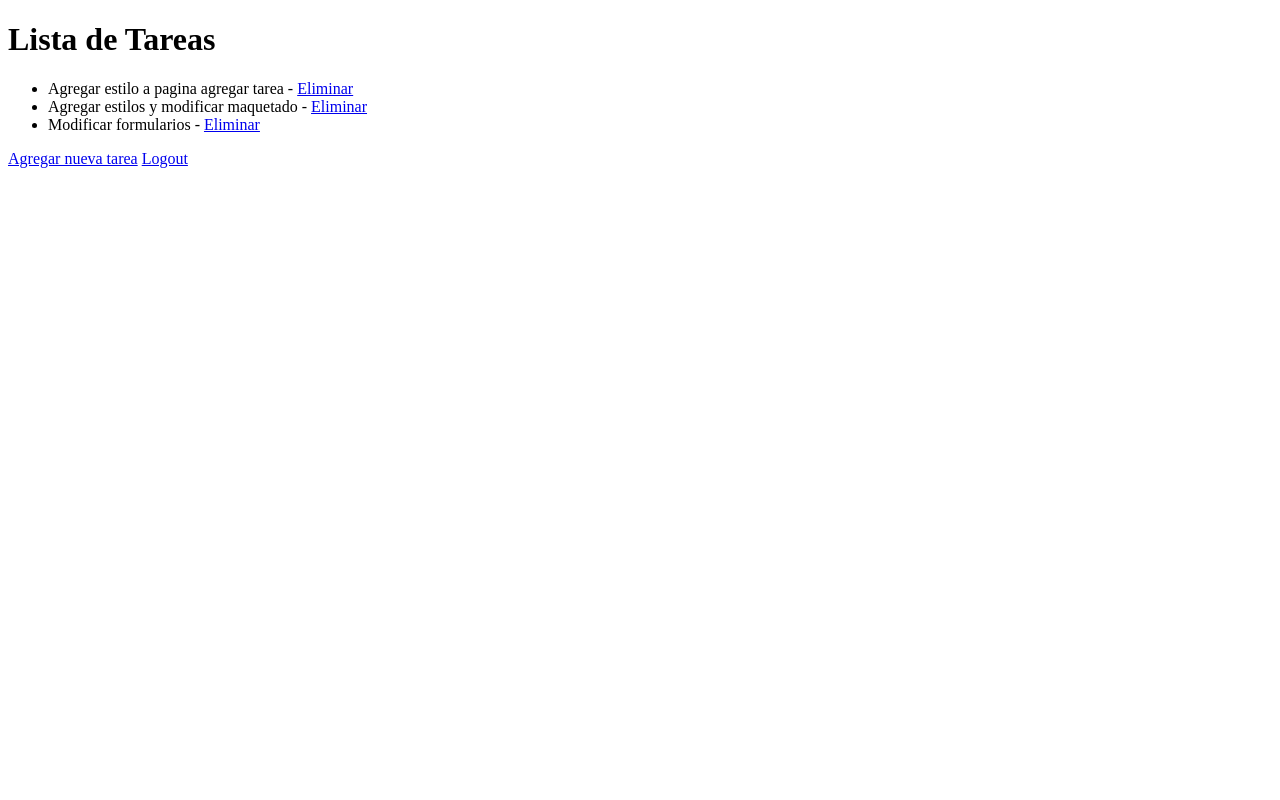
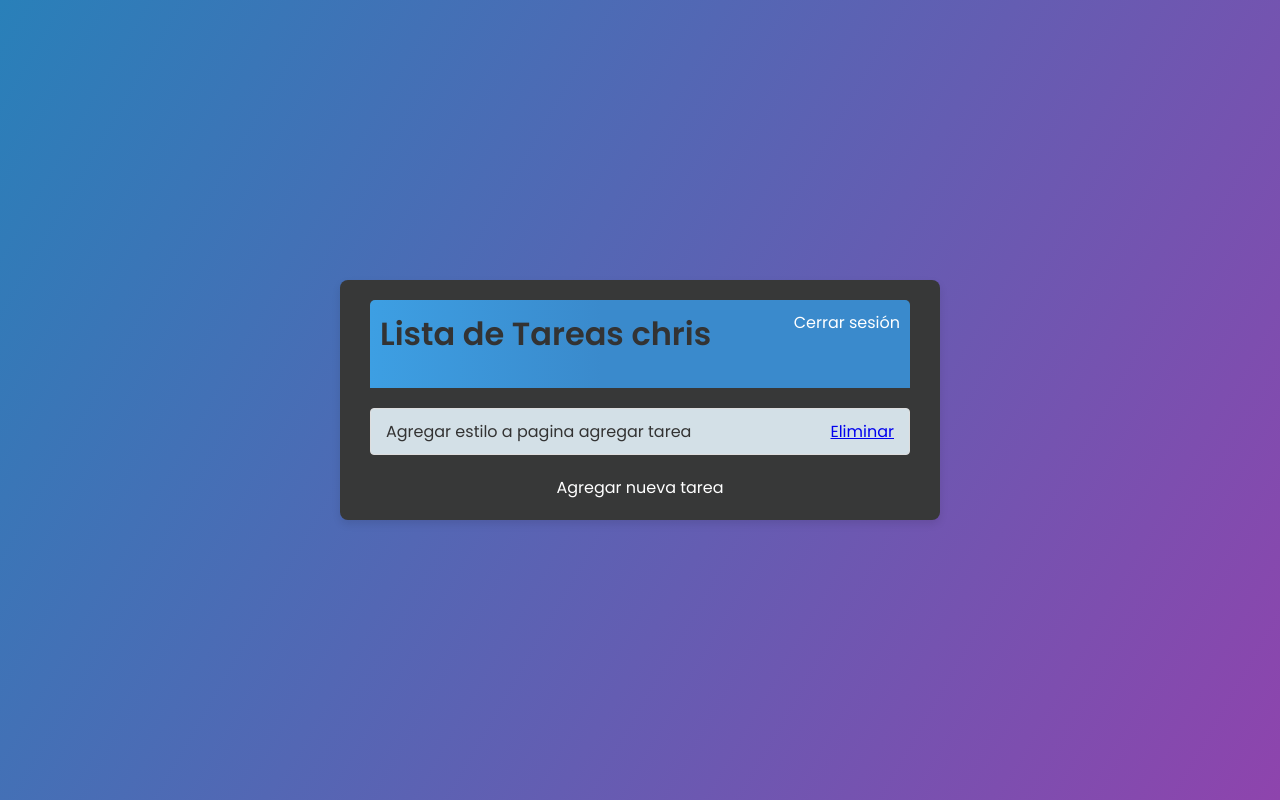
Before and after one commit to ChristianBustamante29/Project-Authentication, a Django app: page / in a window 1280 px wide. Run offline with Django 5.2, Linux system fonts and the light colour scheme; a user stored in the database is signed in; data comes from the database, SQL or seed files in the repository; both versions use the stored data as it was after the commit.

Commit message:
Version 2.0

```diff
--- a/Core/admin.py
+++ b/Core/admin.py
@@ -2,3 +2,4 @@ from django.contrib import admin
 from .models import *
 
 admin.site.register(PasswordReset)
+admin.site.register(Task)
--- a/Core/models.py
+++ b/Core/models.py
@@ -13,6 +13,8 @@ class PasswordReset(models.Model):
 class Task(models.Model):
     title = models.CharField(max_length=100)  # Campo para el título de la tarea
     completed = models.BooleanField(default=False)  # Campo para el estado de la tarea (por defecto no completada)
+    user = models.ForeignKey(User, on_delete=models.CASCADE)  # Relación con el usuario
+
 
     def __str__(self):
         return self.title
--- a/Core/views.py
+++ b/Core/views.py
@@ -14,19 +14,21 @@ from .forms import TareaForm
 
 @login_required
 def lista_tareas(request):
-    tasks = Task.objects.all()  # Lista todas las tareas
+    tasks = Task.objects.filter(user=request.user)
     return render(request, 'lista_tareas.html', {'tasks': tasks})
 
+@login_required
 def agregar_tarea(request):
     if request.method == "POST":  # Verifica que el método sea POST
         title = request.POST.get('title')  # Obtén el título de la tarea desde el formulario
         if title:  # Asegúrate de que el título no esté vacío
-            Task.objects.create(title=title, completed=False)  # Crea la nueva tarea
+            Task.objects.create(title=title, completed=False, user=request.user)  # Crea la nueva tarea
         return redirect('lista_tareas')  # Redirige a la lista de tareas
     return render(request, 'agregar_tarea.html')  # Muestra el formulario
 
+@login_required
 def eliminar_tarea(request, task_id):
-    tarea = Task.objects.get(id=task_id)
+    tarea = Task.objects.get(id=task_id, user=request.user)
     tarea.delete()
     return redirect('lista_tareas')
 
--- /dev/null
+++ b/static/style2.css
@@ -0,0 +1,98 @@
+* {
+    margin: 0;
+    padding: 0;
+    box-sizing: border-box;
+}
+
+body {
+    font-family: Arial, sans-serif;
+    background-color: #373838  ;
+    color: #333;
+    display: flex;
+    justify-content: center;
+    align-items: center;
+    min-height: 100vh;
+    margin: 0;
+}
+
+.container {
+    background-color: #373838  ;
+    padding: 20px 30px;
+    width: 90%;
+    max-width: 600px;
+    border-radius: 8px;
+    box-shadow: 0px 4px 8px rgba(0, 0, 0, 0.1);
+    text-align: center;
+}
+
+.container h1 {
+    font-size: 2em;
+    color: #333;
+    margin-bottom: 20px;
+}
+
+.container ul {
+    list-style: none;
+    margin: 20px 0;
+    padding: 0;
+}
+
+.container li {
+    display: flex;
+    justify-content: space-between;
+    padding: 10px 15px;
+    margin: 8px 0;
+    border: 1px solid #ddd;
+    border-radius: 4px;
+    background-color: #d3e0e7  ;
+    transition: background-color 0.3s;
+}
+
+.envoltorio li:hover {
+    background-color: #f0f0f0;
+}
+
+.envoltorio a {
+    font-weight: bold;
+    color: #ff4d4d;
+    margin-left: 10px;
+}
+
+.envoltorio a:hover {
+    color: #ff1a1a;
+}
+
+.envoltorio .agregar-tarea {
+    display: inline-block;
+    margin-top: 20px;
+    padding: 10px 15px;
+    font-size: 1em;
+    background-color: #007bff;
+    color: #fff;
+    border-radius: 5px;
+    transition: background-color 0.3s;
+}
+
+.envoltorio .agregar-tarea:hover {
+    background-color: #0056b3;
+}
+
+
+.barra-superior {
+    display: flex;
+    justify-content: space-between;
+    color: white;
+    padding: 10px;
+    border-radius: 5px 5px 0 0;
+    background: linear-gradient(90deg, #3D9FE3 0%, #3A8ACC 43%, #3A8ACC 100%);
+}
+
+.barra-superior a {
+    color: rgb(255, 255, 255);
+    text-decoration: none;
+}
+
+.new-task {
+    color: rgb(255, 255, 255);
+    text-decoration: none;
+}
--- a/templates/lista_tareas.html
+++ b/templates/lista_tareas.html
@@ -1,23 +1,29 @@
 <!DOCTYPE html>
+{% load static %}
 <html lang="es">
 <head>
     <meta charset="UTF-8">
     <title>Lista de Tareas</title>
+    <link rel="stylesheet" href="{% static "style.css" %}">
+    <link rel="stylesheet" href="{% static "style2.css" %}">
 </head>
 <body>
-    <h1>Lista de Tareas</h1>
+    <div class="container">
+        <div class="barra-superior">
+            <h1>Lista de Tareas {{ user.username }}</h1>
+            <a href="{% url "logout" %}">Cerrar sesión</a>
+        </div>
         <ul>
             {% for task in tasks %}
                 <li>
-                {{ task.title }} -
+                    {{ task.title }}
                     <a href="{% url 'eliminar_tarea' task.id %}">Eliminar</a>
                 </li>
             {% empty %}
                 <li>No hay tareas.</li>
             {% endfor %}
         </ul>
-    <a href="{% url 'agregar_tarea' %}">Agregar nueva tarea</a>
-
-    <a href="{% url "logout" %}">Logout</a>
+        <a class="new-task" href="{% url 'agregar_tarea' %}">Agregar nueva tarea</a>
+    </div>
 </body>
 </html>
```
Also changed, not shown: templates/agregar_tarea.html (+10 -1 lines), Core/migrations/0007_task_user.py (added), Core/migrations/0008_alter_task_user.py (added), db.sqlite3. Lines whose indentation alone changed are shown as unchanged.
